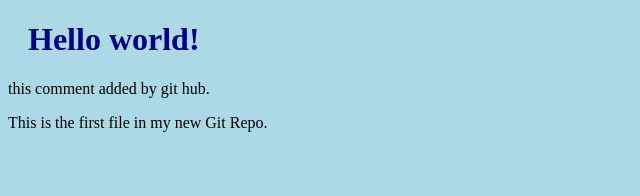
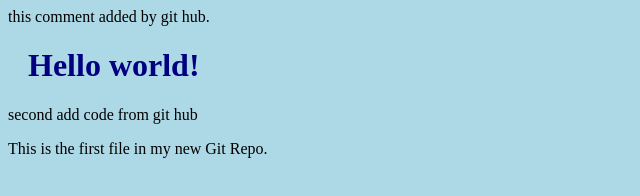
Before and after one commit to rakeshyadav1289/myproject, a plain HTML site: page index.html in a window 1280 px wide. Shown: the whole page, without its empty margins (0-640 px from the left). Drawn offline with Linux system fonts and the light colour scheme.

Commit message:
Update index.html

```diff
--- a/index.html
+++ b/index.html
@@ -5,9 +5,9 @@
 <link rel="stylesheet" href="bluestyle.css">
 </head>
 <body>
-
+  this comment added by git hub.
 <h1>Hello world!</h1>
-  this comment added by git hub.
+second add code from git hub
 <p>This is the first file in my new Git Repo.</p>
 
 </body>
```
